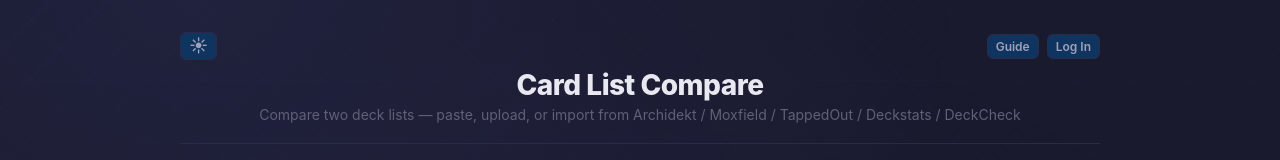
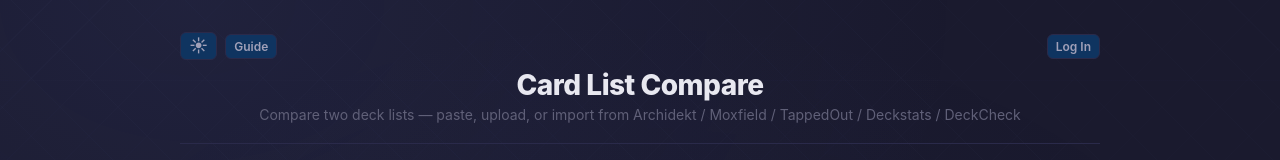
Before and after one commit to Cruv/card-list-compare, a React (Vite) app: page / in a window 1280 px wide. Shown: the top 160 px of the page. Built offline with nearby package versions, Linux system fonts and the light colour scheme; no server answers.

Commit message:
Move Guide button to left side next to theme toggle

```diff
--- a/src/components/AuthBar.css
+++ b/src/components/AuthBar.css
@@ -87,6 +87,10 @@
   font-size: clamp(16px, 3.5vw, 18px);
   padding: var(--space-xs) var(--space-md);
   line-height: 1;
+}
+
+/* Guide button sits next to theme toggle, then auto-margin pushes the rest right */
+.auth-bar-guide {
   margin-right: auto;
 }
 
--- a/src/components/AuthBar.jsx
+++ b/src/components/AuthBar.jsx
@@ -71,7 +71,7 @@ export default function AuthBar({ onShowForgotPassword }) {
 
   const guideButton = (
     <button
-      className="auth-bar-btn"
+      className="auth-bar-btn auth-bar-guide"
       onClick={() => { window.location.hash = '#guide'; }}
       type="button"
       title="How to use this app"
```
